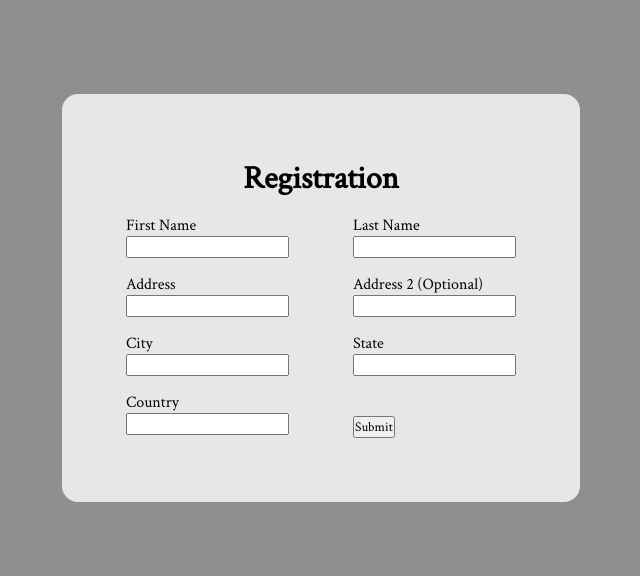
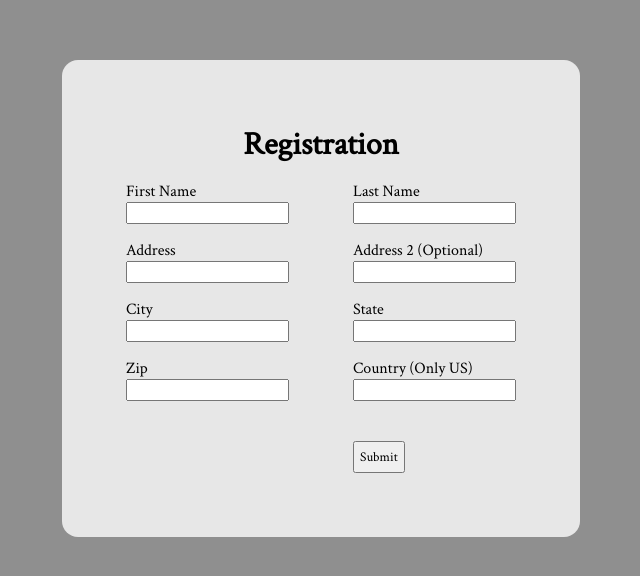
Before and after one commit to amagalla/software-engineering-assignment, a React app: page /registration in a window 1280 px wide. Shown: the part 102-678 px from the top of the page, without its empty margins (319-959 px from the left). Built offline with nearby package versions, Linux system fonts and the light colour scheme.

Commit message:
frontend components finished

```diff
--- a/package.json
+++ b/package.json
@@ -44,5 +44,6 @@
     "react": "^17.0.2",
     "react-dom": "^17.0.2",
     "react-router-dom": "^5.2.0"
-  }
+  },
+  "proxy": "http://localhost:5000"
 }
--- a/src/components/AdminReport.jsx
+++ b/src/components/AdminReport.jsx
@@ -1,7 +1,53 @@
+import { useState, useEffect } from "react";
+
+import "../styles/adminreport.scss";
+
 const AdminReport = () => {
+  const [registers, setRegisters] = useState([]);
+
+  useEffect(() => {
+    fetch("http://localhost:5000/users/registration")
+      .then((res) => res.json())
+      .then((data) => setRegisters(data))
+      .catch((err) => {
+        console.log(err);
+      });
+  });
+
+  const result = registers.map((element, i) => (
+    <tr key={i}>
+      <td>{element.firstname}</td>
+      <td>{element.lastname}</td>
+      <td>{element.address1}</td>
+      <td>{element.address2}</td>
+      <td>{element.city}</td>
+      <td>{element.state}</td>
+      <td>{element.zip}</td>
+      <td>{element.country}</td>
+      <td>{element.date.slice(0, 10)}</td>
+    </tr>
+  ));
+
   return (
-    <div>
-      <p>AdminReport</p>
+    <div className='admin-main-container'>
+      <div className='admin-container'>
+        <table>
+          <tbody>
+            <tr>
+              <th>First Name</th>
+              <th>Last Name</th>
+              <th>Address1</th>
+              <th>Address2</th>
+              <th>City</th>
+              <th>State</th>
+              <th>Zip</th>
+              <th>Country</th>
+              <th>Date</th>
+            </tr>
+            {result}
+          </tbody>
+        </table>
+      </div>
     </div>
   );
 };
--- a/src/components/App.jsx
+++ b/src/components/App.jsx
@@ -3,6 +3,7 @@ import Registration from "./Registration";
 import AdminReport from "./AdminReport";
 import Homepage from "./Homepage";
 import PageNotFound from "./PageNotFound";
+import Confirmation from "./Confirmation";
 import { BrowserRouter as Router, Switch, Route } from "react-router-dom";
 
 const App = () => {
@@ -19,6 +20,9 @@ const App = () => {
           <Route path='/adminreport'>
             <AdminReport />
           </Route>
+          <Route path='/confirmation'>
+            <Confirmation />
+          </Route>
           <Route>
             <PageNotFound />
           </Route>
--- a/src/components/Registration.jsx
+++ b/src/components/Registration.jsx
@@ -1,5 +1,6 @@
 import { useState } from "react";
 import "../styles/registration.scss";
+import { useHistory } from "react-router-dom";
 
 const Registration = () => {
   const [register, setRegister] = useState({
@@ -9,8 +10,11 @@ const Registration = () => {
     address2: "",
     city: "",
     state: "",
+    zip: "",
     country: "",
   });
+
+  let history = useHistory();
 
   const handleChange = (e) => {
     const { name, value } = e.target;
@@ -20,17 +24,57 @@ const Registration = () => {
     }));
   };
 
+  const handleSubmit = (e) => {
+    e.preventDefault();
+    fetch("/users/registration", {
+      method: "POST",
+      headers: {
+        "Content-Type": "application/json",
+      },
+      body: JSON.stringify({
+        firstname: register.firstname,
+        lastname: register.lastname,
+        address1: register.address,
+        addresss2: register.address2,
+        city: register.city,
+        state: register.state,
+        zip: register.zip,
+        country: register.country,
+      }),
+    })
+      .then((res) => {
+        res.json();
+        history.push("/confirmation");
+      })
+      .then((data) => console.log("good data", data))
+      .catch((err) => {
+        console.log("im in the catch err");
+        console.log(err);
+      });
+
+    setRegister({
+      firstname: "",
+      lastname: "",
+      address: "",
+      address2: "",
+      city: "",
+      state: "",
+      zip: "",
+      country: "",
+    });
+  };
+
   return (
     <div className='registration-main-container'>
       <div className='registration-container'>
         <h1>Registration</h1>
-        <form>
+        <form onSubmit={handleSubmit}>
           <div>
             <p>First Name</p>
             <input
               type='text'
               name='firstname'
-              value={register.nam}
+              value={register.firstname}
               onChange={handleChange}
             />
             <p>Address</p>
@@ -47,11 +91,11 @@ const Registration = () => {
               value={register.city}
               onChange={handleChange}
             />
-            <p>Country</p>
+            <p>Zip</p>
             <input
               type='text'
-              name='country'
-              value={register.counter}
+              name='zip'
+              value={register.zip}
               onChange={handleChange}
             />
           </div>
@@ -77,6 +121,13 @@ const Registration = () => {
               value={register.state}
               onChange={handleChange}
             />
+            <p>Country (Only US)</p>
+            <input
+              type='text'
+              name='country'
+              value={register.country}
+              onChange={handleChange}
+            />
             <input type='submit' />
           </div>
         </form>
--- /dev/null
+++ b/src/styles/adminreport.scss
@@ -0,0 +1,27 @@
+.admin-main-container {
+  height: 100vh;
+  display: flex;
+  justify-content: center;
+  align-items: center;
+}
+
+table {
+  font-family: arial, sans-serif;
+  border-collapse: collapse;
+  width: 100%;
+}
+
+th {
+  background-color: #4f81bd;
+}
+
+td,
+th {
+  border: 1px solid #8cacd3;
+  text-align: left;
+  padding: 8px;
+}
+
+tr:nth-child(even) {
+  background-color: #d3dfee;
+}
--- a/src/styles/registration.scss
+++ b/src/styles/registration.scss
@@ -19,6 +19,7 @@
 
 form {
   display: flex;
+  flex-wrap: wrap;
   gap: 4rem;
 }
 
@@ -29,4 +30,5 @@ form p {
 form input[type="submit"] {
   display: block;
   margin-top: 2.5rem;
+  padding: 5px;
 }
```
